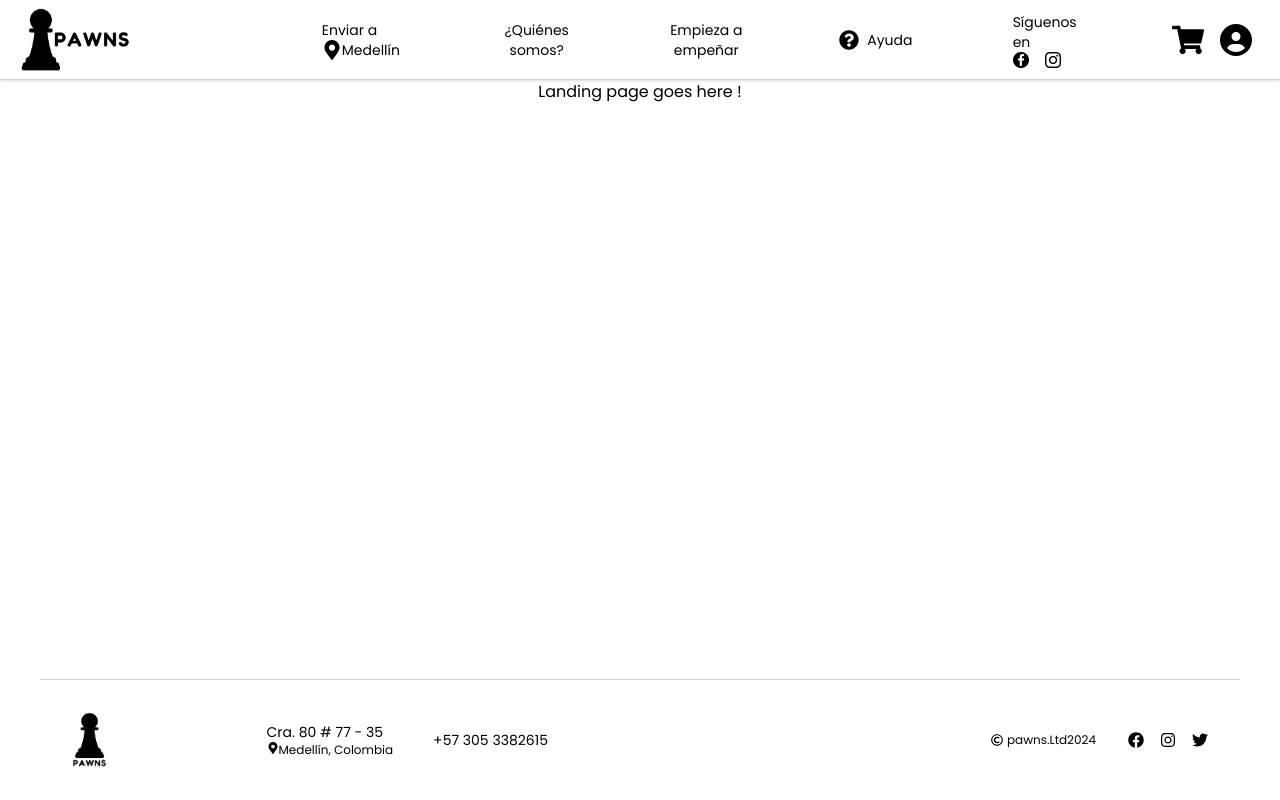
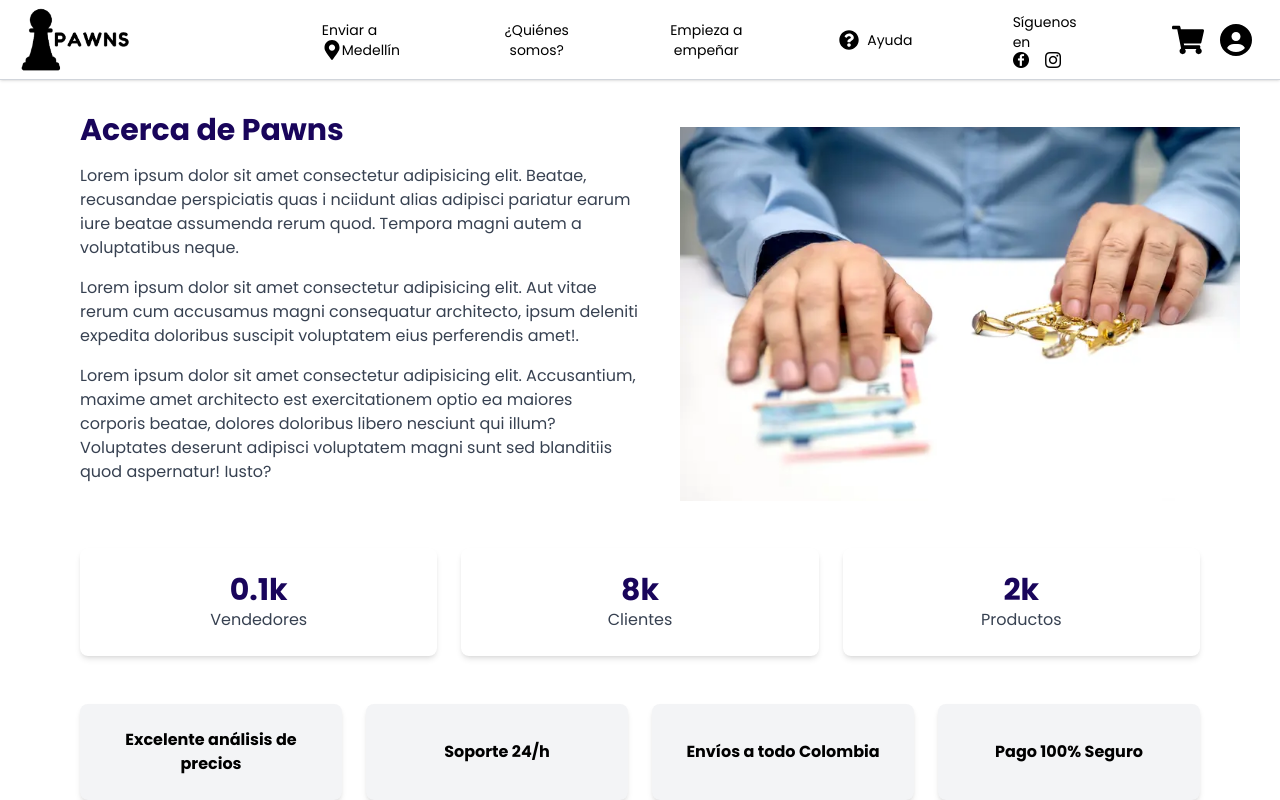
Before and after one commit to wilcar04/Pawns, a React (Vite) app: page / in a window 1280 px wide. Shown: the top 800 px of the page. Built offline with nearby package versions, Linux system fonts and the light colour scheme.

Commit message:
Sobre_Nosotros
Se creo la pestaña que contiene la informacion acerca de la pagina

```diff
--- a/src/App.jsx
+++ b/src/App.jsx
@@ -6,6 +6,7 @@ import Landing from './pages/Landing'
 import SignUp from './pages/SignUp'
 import LogIn from './pages/LogIn'
 import Layout from './components/Layout'
+import About from './pages/About'
 
 import './App.css'
 
@@ -15,7 +16,7 @@ function App() {
       <Route path="/login" element={<LogIn />} />
       <Route path="/signup" element={<SignUp />} />
       <Route path="/" element={<Layout />}>
-        <Route index element={<Landing />}/>
+        <Route index element={<About />}/>
       </Route>
     </>
   ))
--- /dev/null
+++ b/src/pages/About.jsx
@@ -0,0 +1,64 @@
+import React from 'react';
+import About1 from '../assets/about1.png';
+
+function About() {
+  return (
+    <div className="max-w-6xl mx-auto px-4 py-8">
+      <div className="flex flex-col md:flex-row">
+        <div className="md:w-1/2">
+          <h2 className="text-3xl font-bold mb-4 font-poppins text-azulOscuro text-left">Acerca de Pawns</h2>
+          <p className="text-gray-700 mb-4 font-poppins text-left">
+            Lorem ipsum dolor sit amet consectetur adipisicing elit. Beatae, recusandae
+            perspiciatis quas i nciidunt alias adipisci pariatur earum iure beatae assumenda
+            rerum quod. Tempora magni autem a voluptatibus neque.
+          </p>
+          <p className="text-gray-700 mb-4 font-poppins text-left">
+            Lorem ipsum dolor sit amet consectetur adipisicing elit. Aut vitae rerum cum
+            accusamus magni consequatur architecto, ipsum deleniti expedita doloribus
+            suscipit voluptatem eius perferendis amet!.
+          </p>
+          <p className="text-gray-700 mb-8 font-poppins text-left">
+            Lorem ipsum dolor sit amet consectetur adipisicing elit. Accusantium, maxime amet
+            architecto est exercitationem optio ea maiores corporis beatae, dolores doloribus
+            libero nesciunt qui illum? Voluptates deserunt adipisci voluptatem magni sunt sed
+            blanditiis quod aspernatur! Iusto?
+          </p>
+        </div>
+        <div className="md:w-1/2 flex justify-center items-center">
+          <img src={About1} className="size-200 ml-20" alt="About Pawns" />
+        </div>
+      </div>
+      <div className="mt-8 grid grid-cols-1 sm:grid-cols-2 md:grid-cols-3 gap-6">
+        <div className="bg-white p-6 rounded-lg shadow-md text-center flex flex-col justify-center items-center">
+          <p className="text-3xl font-bold text-azulOscuro">0.1k</p>
+          <p className="text-gray-700 font-poppins">Vendedores</p>
+        </div>
+        <div className="bg-white p-6 rounded-lg shadow-md text-center flex flex-col justify-center items-center">
+          <p className="text-3xl font-bold text-azulOscuro">8k</p>
+          <p className="text-gray-700 font-poppins">Clientes</p>
+        </div>
+        <div className="bg-white p-6 rounded-lg shadow-md text-center flex flex-col justify-center items-center">
+          <p className="text-3xl font-bold text-azulOscuro">2k</p>
+          <p className="text-gray-700 font-poppins">Productos</p>
+        </div>
+      </div>
+      <div className="mt-12 grid grid-cols-1 md:grid-cols-4 gap-6">
+        <div className="bg-gray-100 p-6 rounded-lg shadow-md text-center flex flex-col justify-center items-center">
+          <p className="font-bold font-poppins">Excelente análisis de precios</p>
+        </div>
+        <div className="bg-gray-100 p-6 rounded-lg shadow-md text-center flex flex-col justify-center items-center">
+          <p className="font-bold font-poppins">Soporte 24/h</p>
+        </div>
+        <div className="bg-gray-100 p-6 rounded-lg shadow-md text-center flex flex-col justify-center items-center">
+          <p className="font-bold font-poppins">Envíos a todo Colombia</p>
+        </div>
+        <div className="bg-gray-100 p-6 rounded-lg shadow-md text-center flex flex-col justify-center items-center">
+          <p className="font-bold font-poppins">Pago 100% Seguro</p>
+        </div>
+
+      </div>
+    </div>
+  );
+}
+
+export default About;
```
Also changed, not shown: src/assets/about1.png (added).
